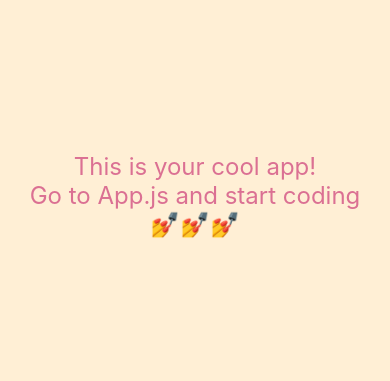
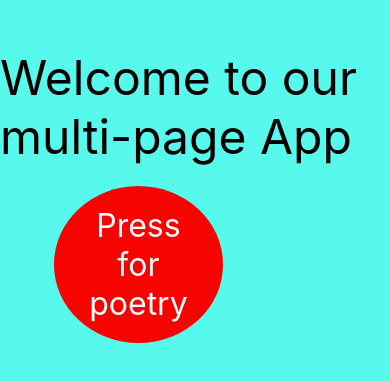
Before and after one commit to Technigo/project-react-native-app, a React Native app: screen / in a window 390 px wide. Shown: the part 227-608 px from the top of the page. Built offline with nearby package versions, Linux system fonts and the light colour scheme.

Commit message:
Setting app up

```diff
--- a/App.js
+++ b/App.js
@@ -1,26 +1,11 @@
-import React from 'react'
-import styled from 'styled-components/native'
+import React from 'react';
+import { View, Text } from 'react-native';
+import styled from 'styled-components/native';
+import HomeScreen from './components/HomeScreen';
 
-const Container = styled.View`
-  flex: 1;
-  background-color: papayawhip;
-  justify-content: center;
-  align-items: center;
-`
-
-const Title = styled.Text`
-  font-size: 24px;
-  color: palevioletred;
-`
 
 const App = () => {
-  return (
-    <Container>
-      <Title>This is your cool app!</Title>
-      <Title>Go to App.js and start coding</Title>
-      <Title>💅💅💅</Title>
-    </Container>
-  )
+  return <HomeScreen></HomeScreen>;
 }
 
-export default App
+export default App;
--- a/app.json
+++ b/app.json
@@ -3,7 +3,7 @@
     "name": "project-react-native-app",
     "slug": "project-react-native-app",
     "privacy": "public",
-    "sdkVersion": "35.0.0",
+    "sdkVersion": "36.0.0",
     "platforms": [
       "ios",
       "android",
--- /dev/null
+++ b/components/HomeScreen.js
@@ -0,0 +1,44 @@
+import React from "react";
+import { View, Text, TouchableOpacity } from 'react-native';
+import styled from "styled-components/native";
+
+const HomeContainer = styled.View`
+   background-color: #57F9EC;
+   display: flex;
+   flex: 1;
+   justify-content: center;
+   align-items: center;
+`;
+
+const HomeText = styled.Text`
+  font-size: 48px;
+  display: flex;
+  margin-bottom: 20px;
+`;
+
+const TouchableText = styled.Text`
+    background-color: #F80400;
+    font-size: 32px;
+    display: flex;
+    flex: 2;
+    width: 60%;
+    color: #fff;
+    text-align: center;
+    padding: 20px;
+    border-radius: 50%;
+`
+
+
+
+const HomeScreen = () => {
+  return (
+    <HomeContainer>
+      <HomeText>Welcome to our multi-page App</HomeText>
+      <TouchableOpacity>
+          <TouchableText>Press for poetry</TouchableText>
+      </TouchableOpacity>
+    </HomeContainer>
+  );
+};
+
+export default HomeScreen;
--- a/package.json
+++ b/package.json
@@ -9,12 +9,12 @@
   },
   "dependencies": {
     "braces": "^3.0.2",
-    "expo": "^35.0.0",
+    "expo": "^36.0.0",
     "mem": "^6.0.1",
     "minimist": "^1.2.5",
     "react": "16.8.3",
     "react-dom": "16.8.3",
-    "react-native": "https://github.com/expo/react-native/archive/sdk-35.0.0.tar.gz",
+    "react-native": "https://github.com/expo/react-native/archive/sdk-36.0.0.tar.gz",
     "react-native-web": "^0.11.7",
     "styled-components": "^4.4.1"
   },
```
Also changed, not shown: 1 other file (tests, documents, lock files or other folders).
